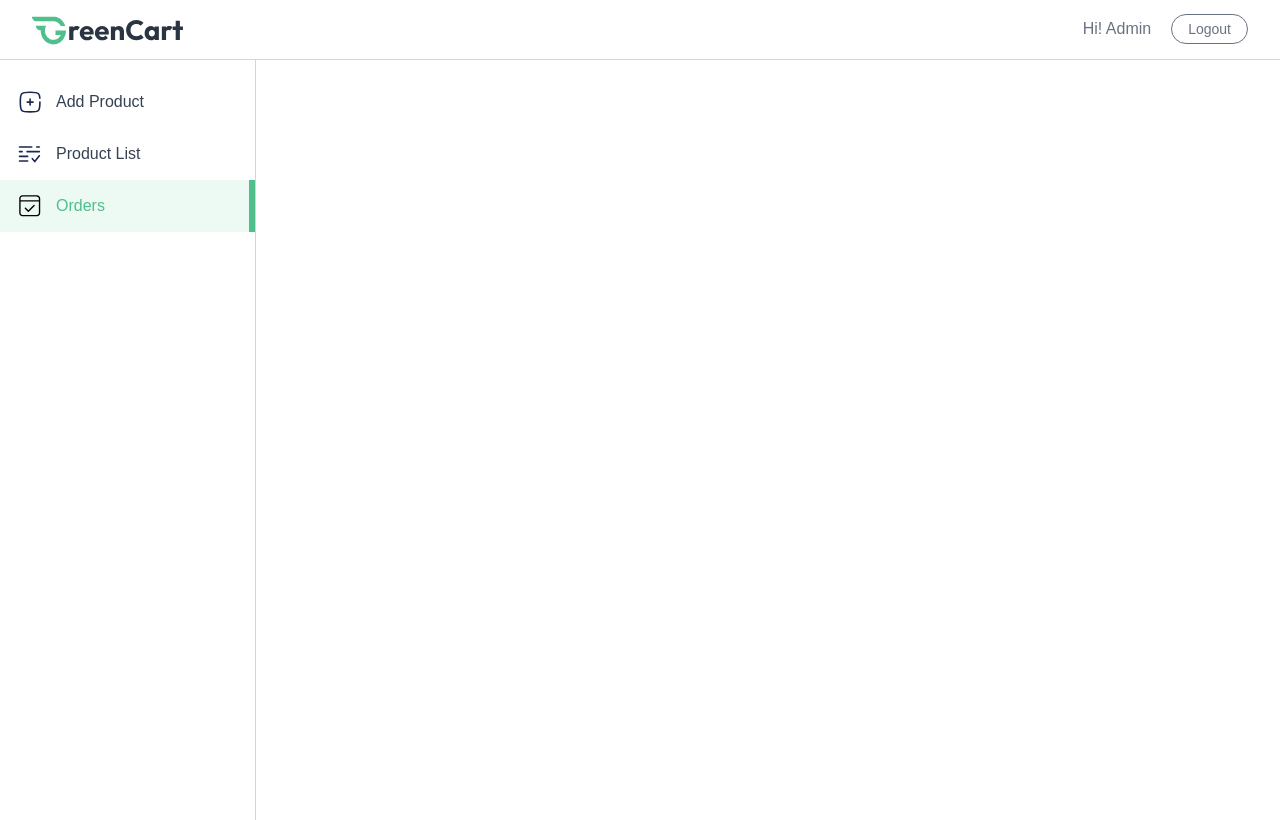
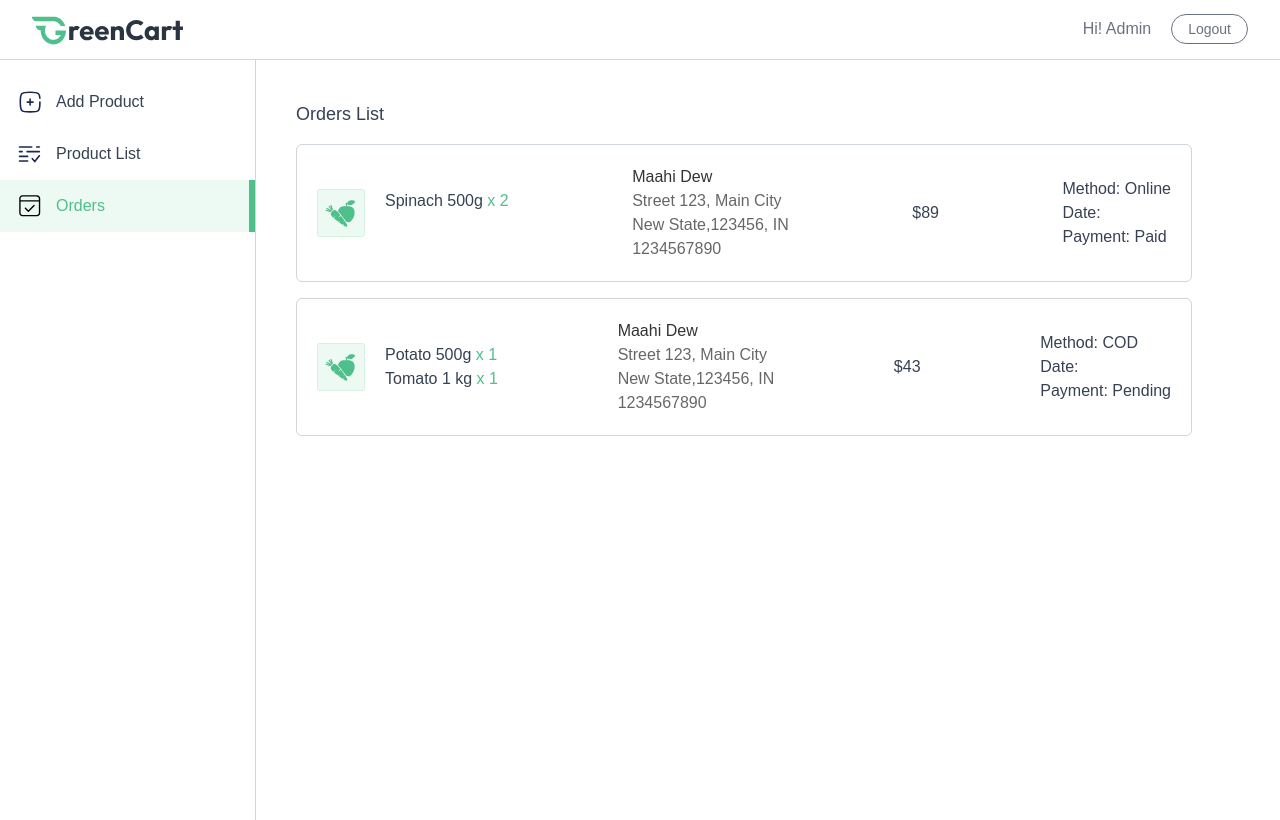
Before and after one commit to Mahima-Dewangan/GREENCART, a React (Vite) app in the folder client/: page /seller/orders in a window 1280 px wide. Both pictures are taken after typing "name@example.com", "Sample123" into the empty fields and a click on the button "Login". Built offline with nearby package versions, Linux system fonts and the light colour scheme.

Commit message:
orders page created

```diff
--- a/client/src/pages/seller/Orders.jsx
+++ b/client/src/pages/seller/Orders.jsx
@@ -1,11 +1,67 @@
-import React from 'react'
+import { useEffect, useState } from "react";
+import { UseAppContext } from "../../context/AppContext";
+import { assets, dummyOrders } from "../../assets/assets";
 
 const Orders = () => {
-  return (
-    <div>
 
-    </div>
-  )
-}
+    const {currency} = UseAppContext();
+    const [orders , setOrders] = useState([])
 
-export default Orders
+    const fetchOrders = async () =>{
+        setOrders(dummyOrders)
+    };
+
+
+    useEffect(()=>
+    {
+        fetchOrders();
+
+    },[])
+
+    return (
+        <div className=" no-scrollbar flex-1 h-[95vh] overflow-y-scroll">
+        <div className="md:p-10 p-4 space-y-4">
+            <h2 className="text-lg font-medium">Orders List</h2>
+            {orders.map((order, index) => (
+                <div key={index} className="flex flex-col md:items-center md:flex-row  gap-5 justify-between
+                 p-5 max-w-4xl rounded-md border border-gray-300">
+
+
+                    <div className="flex gap-5 max-w-80">
+                        <img className="w-12 h-12 object-cover" src={assets.box_icon} alt="boxIcon" />
+                        <div>
+                            {order.items.map((item, index) => (
+                                <div key={index} className="flex flex-col">
+                                    <p className="font-medium">
+                                        {item.product.name}{" "} <span className="text-primary">x {item.quantity}</span>
+                                    </p>
+                                </div>
+                            ))}
+                        </div>
+                    </div>
+
+                    <div className="text-sm md:text-base text-black/60">
+                        <p className='text-black/80'>
+                        {order.address.firstName} {order.address.lastName}</p>
+                        <p>{order.address.street}, {order.address.city}</p>
+                        <p> {order.address.state},{order.address.zipcode}, {order.address.country}</p>
+
+                        <p></p>
+                        <p>{order.address.phone}</p>
+                    </div>
+
+                    <p className="font-medium text-large my-auto ">{currency}{order.amount}</p>
+
+                    <div className="flex flex-col text-sm md:text-base txt-black/60">
+                        <p>Method: {order.paymentType}</p>
+                        <p>Date: {new Date(order.createdAt).toLocaleDateString}</p>
+                        <p>Payment: {order.isPaid ? "Paid" : "Pending"}</p>
+                    </div>
+                </div>
+            ))}
+        </div>
+        </div>
+    );
+};
+
+export default Orders;
```
